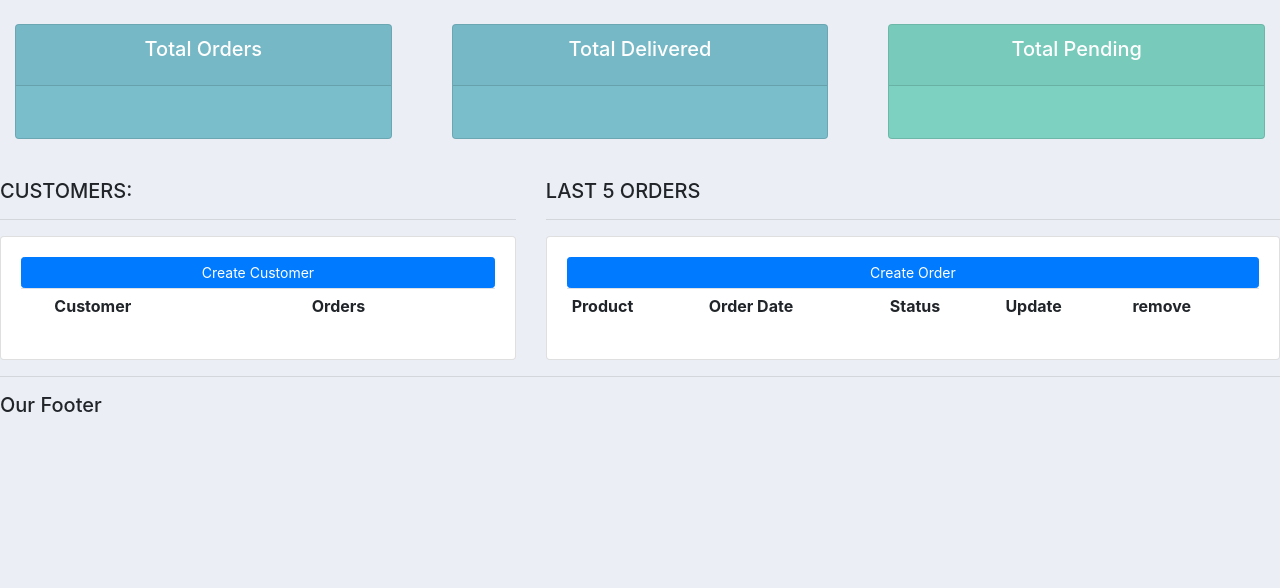
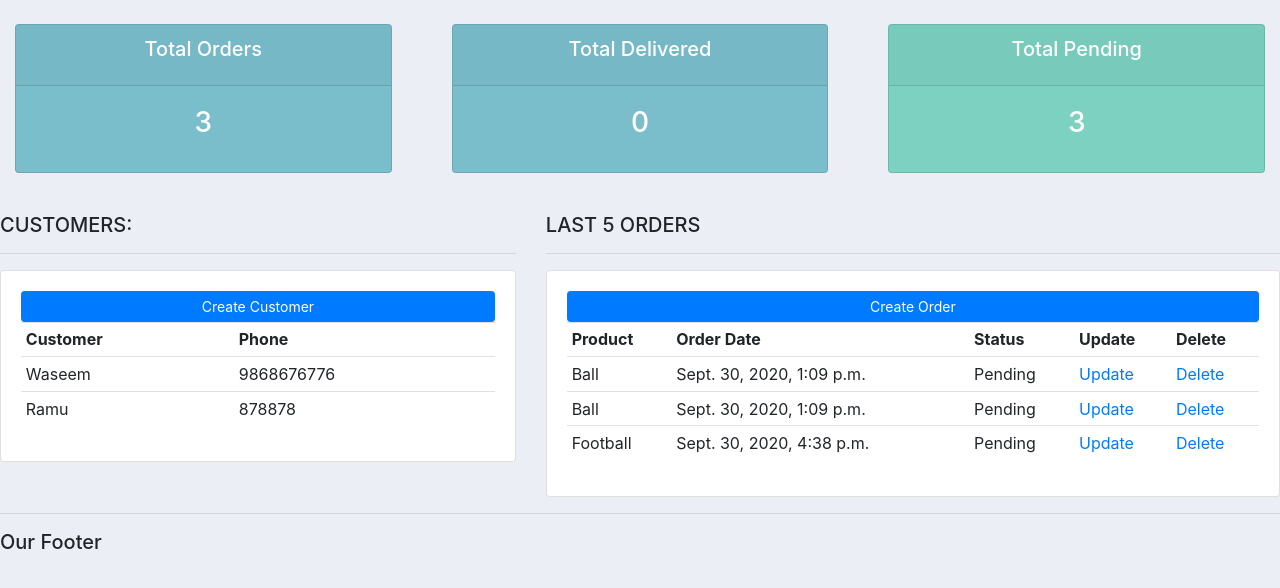
Before and after one commit to WaseeKhan/CRMPro, a Django app: page / in a window 1280 px wide. Shown: the part 61-649 px from the top of the page. Run offline with Django 3.2, Linux system fonts and the light colour scheme; data comes from the database, SQL or seed files in the repository; both versions use the stored data as it was after the commit; lists and menus that the app fills with data are empty; some libraries are stand-ins or nearby versions.

Commit message:
Rendring data from DB to template

```diff
--- a/CRMPro/settings.py
+++ b/CRMPro/settings.py
@@ -106,7 +106,7 @@ AUTH_PASSWORD_VALIDATORS = [
 
 LANGUAGE_CODE = 'en-us'
 
-TIME_ZONE = 'UTC'
+TIME_ZONE = 'Asia/Kolkata'
 
 USE_I18N = True
 
--- a/accounts/templates/accounts/dashboard.html
+++ b/accounts/templates/accounts/dashboard.html
@@ -11,10 +11,15 @@
         <a class="btn btn-primary btn-sm btn-block" href="">Create Customer</a>
         <table class="table table-sm">
             <tr>
-                <th></th>
                 <th>Customer</th>
-                <th>Orders</th>
+                <th>Phone</th>
             </tr>
+             {% for customer in customers %}
+            <tr>
+                <td>{{ customer.name }}</td>
+                <td>{{ customer.phone }}</td>
+            </tr>
+            {% endfor %}
         </table>
     </div>
 </div>
@@ -30,8 +35,17 @@
                 <th>Order Date</th>
                 <th>Status</th>
                 <th>Update</th>
-                <th>remove</th>
+                <th>Delete</th>
             </tr>
+                 {% for order in orders %}
+            <tr>
+                <td>{{ order.product }}</td>
+                <td>{{ order.created_date }}</td>
+                <td>{{ order.status }}</td>
+                <td><a href="">Update</a></td>
+                <td><a href="">Delete</a></td>
+            </tr>
+            {% endfor %}
         </table>
     </div>
 </div>
--- a/accounts/templates/accounts/status.html
+++ b/accounts/templates/accounts/status.html
@@ -7,7 +7,7 @@
                     <h5 class="card-title">Total Orders</h5>
                 </div>
                 <div class="card-body">
-                    <h3 class="card-title"></h3>
+                    <h3 class="card-title">{{total_orders}}</h3>
                 </div>
             </div>
         </div>
@@ -19,8 +19,9 @@
                 <div class="card-header">
                     <h5 class="card-title">Total Delivered</h5>
                 </div>
+
                 <div class="card-body">
-                    <h3 class="card-title"></h3>
+                    <h3 class="card-title">{{delivered}}</h3>
                 </div>
             </div>
         </div>
@@ -33,7 +34,7 @@
                     <h5 class="card-title">Total Pending</h5>
                 </div>
                 <div class="card-body">
-                    <h3 class="card-title"></h3>
+                    <h3 class="card-title">{{pending}}</h3>
                 </div>
             </div>
         </div>
--- a/accounts/views.py
+++ b/accounts/views.py
@@ -1,16 +1,31 @@
 from django.shortcuts import render
 from django.http import HttpResponse
-
+from .models import *
 
 # Create your views here.
 
 
 def home(request):
-    return render(request, 'accounts/dashboard.html')
+    orders = Order.objects.all()
+    customers = Customer.objects.all()
+
+    total_orders = orders.count()
+    delivered  = orders.filter(status='Delivered').count()
+    pending = orders.filter(status='Pending').count()
+    context = {
+        'orders':orders,
+        'customers':customers,
+        'total_orders':total_orders,
+        'pending':pending,
+        'delivered':delivered,
+    }
+    return render(request, 'accounts/dashboard.html', context)
 
 
 def products(request):
-    return render(request,'accounts/products.html')
+    products = Product.objects.all()
+    context = {'products':products}
+    return render(request,'accounts/products.html',context)
 
 
 def customers(request):
```
Also changed, not shown: accounts/templates/accounts/products.html (+7 -0 lines), db.sqlite3.
